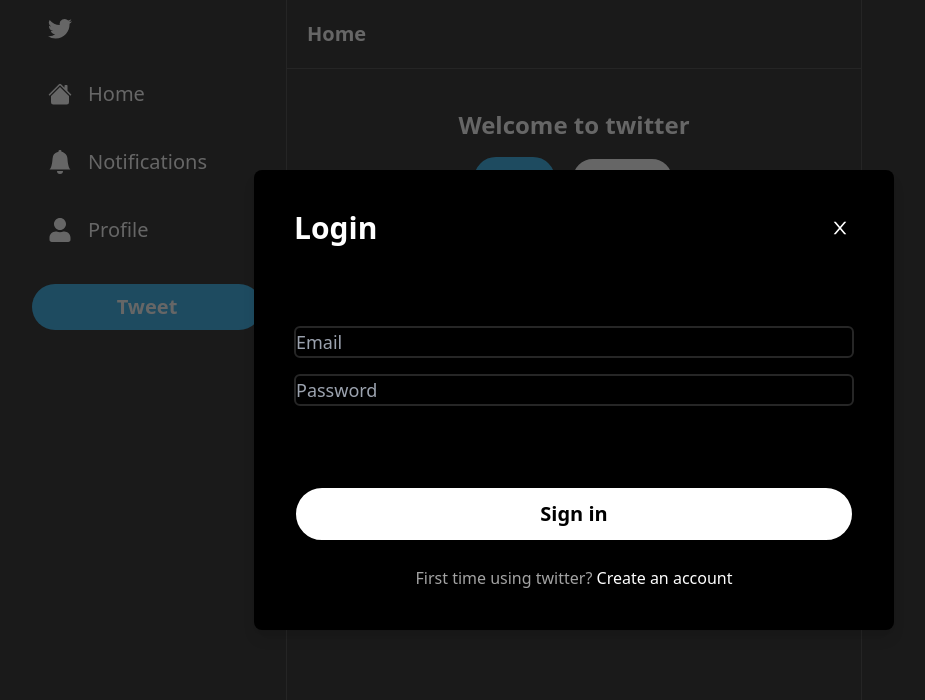
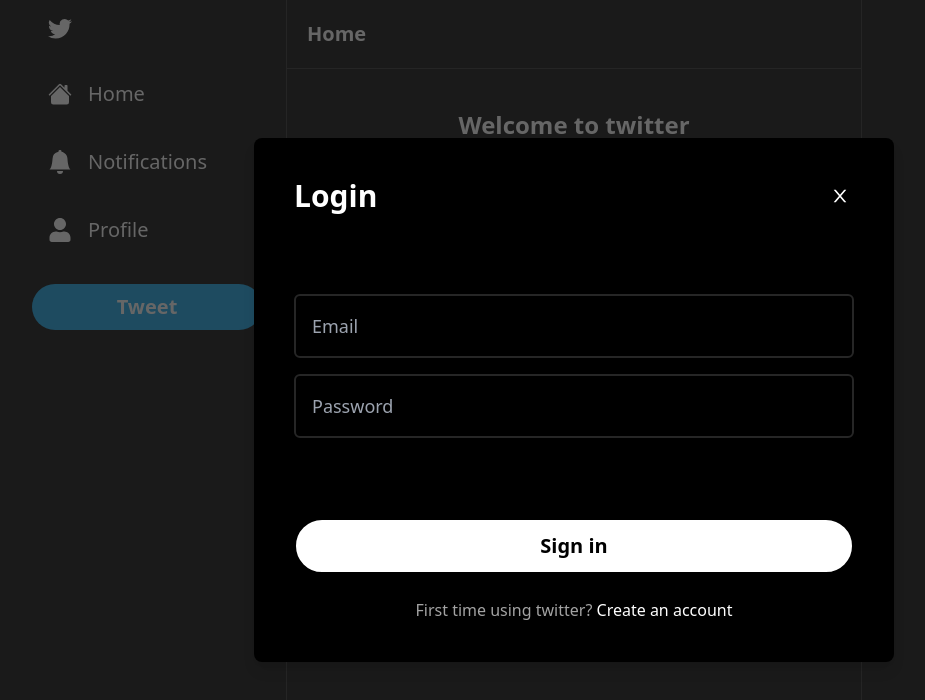
Before and after one commit to lilseniorj/twitter-clon, a Next.js app: page / in a window 1280 px wide. Both pictures are taken after a click on the button "Login". Shown: the top 700 px of the page, without its empty margins (66-991 px from the left). Built offline with nearby package versions, Linux system fonts and the light colour scheme; no server answers; the database is empty.

Commit message:
Auth UI update

```diff
--- a/components/Input.tsx
+++ b/components/Input.tsx
@@ -4,17 +4,13 @@
   type?: string;
   disabled?: boolean;
   onChange: (event: React.ChangeEvent<HTMLInputElement>) => void;
+  label?: string;
 }
 
-
-const Input: React.FC<InputProps> = ({
-  placeholder,
-  value,
-  type,
-  disabled,
-  onChange
-}) => {
+const Input: React.FC<InputProps> = ({ placeholder, value, type = "text", onChange, disabled, label }) => {
   return (
+    <div className="w-full">
+      {label && <p className="text-xl text-white font-semibold mb-2">{label}</p>}
       <input
         disabled={disabled}
         onChange={onChange}
@@ -23,6 +19,7 @@
         type={type}
         className="
           w-full
+          p-4
           text-lg
           bg-black
           border-2
@@ -38,6 +35,7 @@
           disabled:cursor-not-allowed
         "
       />
+    </div>
   );
 }
 
--- a/components/Layout.tsx
+++ b/components/Layout.tsx
@@ -1,23 +1,20 @@
-import FollowBar from "./layout/FollowBar";
-import Sidebar from "./layout/Sidebar";
+import React from 'react';
 
+import FollowBar from "@/components/layout/FollowBar"
+import Sidebar from "@/components/layout/Sidebar"
 
-interface LayoutProps {
-  children: React.ReactNode;
-}
-
-
-const Layout: React.FC<LayoutProps> = ({ children }) => {
-  return(
+const Layout: React.FC<{ children: React.ReactNode }> = ({ children }) => {
+  return (
     <div className="h-screen bg-black">
       <div className="container h-full mx-auto xl:px-30 max-w-6xl">
         <div className="grid grid-cols-4 h-full">
           <Sidebar />
-          <div className="
-            col-span-3
-            lg:col-span-2
-            border-x-[1px]
-            border-neutral-800
+          <div
+            className="
+              col-span-3
+              lg:col-span-2
+              border-x-[1px]
+              border-neutral-800
           ">
             {children}
           </div>
@@ -25,7 +22,7 @@
         </div>
       </div>
     </div>
-  );
+  )
 }
 
 export default Layout;
--- a/components/Modal.tsx
+++ b/components/Modal.tsx
@@ -1,6 +1,5 @@
 import { useCallback } from "react";
 import { AiOutlineClose } from "react-icons/ai";
-
 import Button from "./Button";
 
 interface ModalProps {
@@ -14,17 +13,7 @@
   disabled?: boolean;
 }
 
-
-const Modal: React.FC<ModalProps> = ({
-  isOpen,
-  onClose,
-  onSubmit,
-  title,
-  body,
-  actionLabel,
-  footer,
-  disabled
-}) => {
+const Modal: React.FC<ModalProps> = ({ isOpen, onClose, onSubmit, title, body, actionLabel, footer, disabled }) => {
   const handleClose = useCallback(() => {
     if (disabled) {
       return;
@@ -45,7 +34,6 @@
     return null;
   }
 
-
   return (
     <>
       <div
@@ -64,21 +52,9 @@
           bg-opacity-70
         "
       >
-        <div
-          className="
-            relative
-            w-full
-            lg:w-3/6
-            my-6
-            mx-auto
-            lg:max-w-3xl
-            h-full
-            lg:h-auto
-          "
-        >
-          {/*Content*/}
-          <div
-            className="
+        <div className="relative w-full lg:w-3/6 my-6 mx-auto lg:max-w-3xl h-full lg:h-auto">
+          {/*content*/}
+          <div className="
             h-full
             lg:h-auto
             border-0
@@ -93,9 +69,8 @@
             focus:outline-none
             "
           >
-            {/* Header */}
-            <div
-              className="
+            {/*header*/}
+            <div className="
               flex
               items-center
               justify-between
@@ -103,9 +78,10 @@
               rounded-t
               "
             >
-              <h3 className="text-3xl font-semibold text-white">{title}</h3>
+              <h3 className="text-3xl font-semibold text-white">
+                {title}
+              </h3>
               <button
-                onClick={handleClose}
                 className="
                   p-1
                   ml-auto
@@ -114,6 +90,7 @@
                   hover:opacity-70
                   transition
                 "
+                onClick={handleClose}
               >
                 <AiOutlineClose size={20} />
               </button>
@@ -124,14 +101,7 @@
             </div>
             {/*footer*/}
             <div className="flex flex-col gap-2 p-10">
-              <Button
-                disabled={disabled}
-                label={actionLabel}
-                secondary
-                fullWidth
-                large
-                onClick={handleSubmit}
-              />
+              <Button disabled={disabled} label={actionLabel} secondary fullWidth large onClick={handleSubmit} />
               {footer}
             </div>
           </div>
```
Also changed, not shown: components/Header.tsx (+9 -13 lines). Lines whose indentation alone changed are shown as unchanged.
